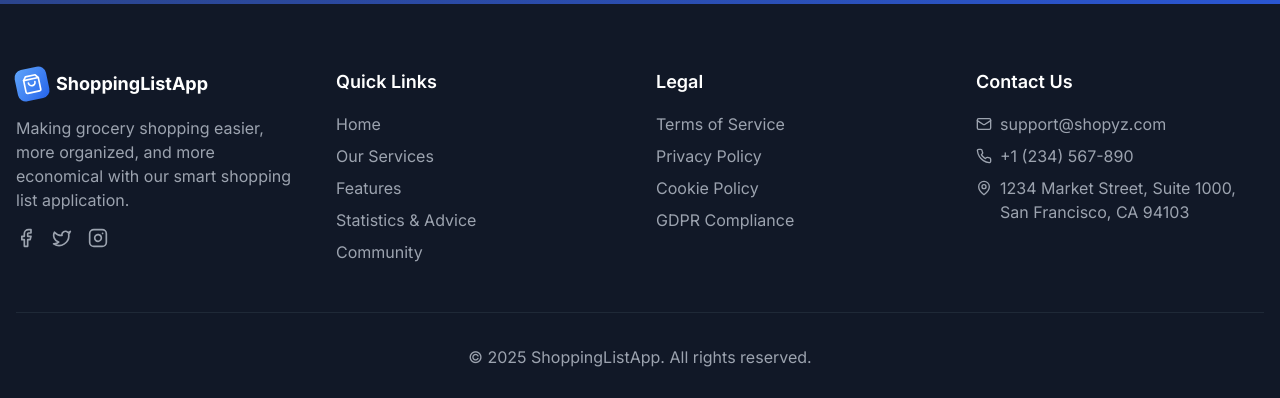
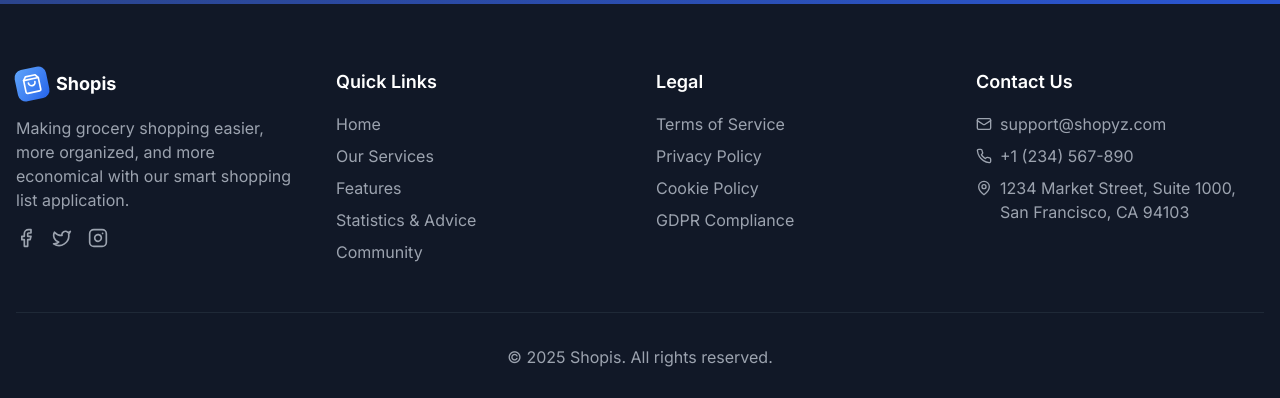
Before and after one commit to ShopisApp/shopisofficial, a React (Vite) app: page / in a window 1280 px wide. Shown: the part 2892-3290 px from the top of the page. Built offline with nearby package versions, Linux system fonts and the light colour scheme; grey boxes are pictures that could not be loaded.

Commit message:
Update Footer.tsx

```diff
--- a/src/components/Footer.tsx
+++ b/src/components/Footer.tsx
@@ -16,7 +16,7 @@ const Footer: React.FC = () => {
               <div className="relative w-8 h-8 bg-gradient-to-br from-blue-400 to-blue-600 rounded-lg flex items-center justify-center transform -rotate-12">
                 <ShoppingBag className="h-5 w-5 text-white" />
               </div>
-              <span className="text-lg font-bold">ShoppingListApp</span>
+              <span className="text-lg font-bold">Shopis</span>
             </div>
             <p className="text-gray-400 mb-4">
               Making grocery shopping easier, more organized, and more economical with our smart shopping list application.
@@ -120,7 +120,7 @@ const Footer: React.FC = () => {
         </div>
 
         <div className="border-t border-gray-800 mt-12 pt-8 text-center text-gray-400">
-          <p>&copy; {new Date().getFullYear()} ShoppingListApp. All rights reserved.</p>
+          <p>&copy; {new Date().getFullYear()} Shopis. All rights reserved.</p>
         </div>
       </div>
     </footer>
```
